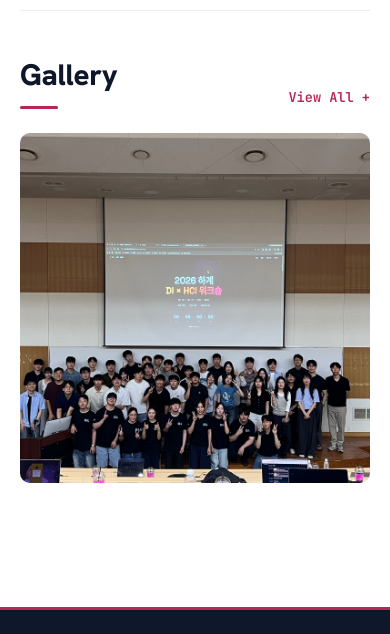
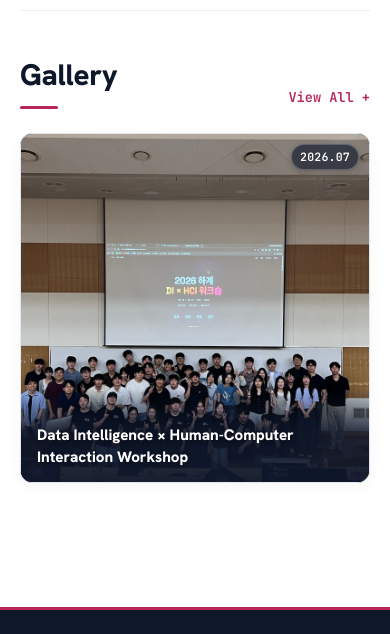
Before and after one commit to mywange/cbnu-research-web, a website: page index.html in a window 390 px wide. Shown: the part 2604-3238 px from the top of the page. Drawn offline with nearby package versions, Linux system fonts and the light colour scheme; a web font is replaced by a local one.

Commit message:
fix: resolve gallery image path on index page and style home gallery section

```diff
--- a/js/index-notices.js
+++ b/js/index-notices.js
@@ -78,11 +78,19 @@ function initializeIndexPage() {
         if (galleryData && galleryData.length > 0 && galleryData.some(g => g.thumbnail || g.image)) {
             const validPhotos = galleryData.filter(g => g.thumbnail || g.image);
             const sorted = [...validPhotos].sort((a, b) => (b.id || 0) - (a.id || 0)).slice(0, 3);
-            galleryGrid.innerHTML = sorted.map(g => `
-                <div class="home-gallery-item">
-                    <img src="${g.thumbnail || g.image}" alt="${g.title}" loading="lazy">
-                </div>
-            `).join('');
+            galleryGrid.innerHTML = sorted.map(g => {
+                const rawPath = g.thumbnail || g.image || '';
+                // Resolve path for root index.html (remove leading ../)
+                const cleanImgPath = rawPath.replace(/^\.\.\//, '');
+                return `
+                <a href="community/gallery.html" class="home-gallery-item">
+                    ${g.date ? `<span class="home-gallery-date-badge">${g.date}</span>` : ''}
+                    <img src="${cleanImgPath}" alt="${g.title || 'Lab Photo'}" loading="lazy">
+                    <div class="home-gallery-overlay">
+                        <h4 class="home-gallery-title">${g.title || 'Lab Photo'}</h4>
+                    </div>
+                </a>
+            `}).join('');
         } else {
             galleryGrid.innerHTML = `
                 <div class="gallery-empty-state" style="grid-column: 1 / -1; padding: 40px 24px; text-align: center; background: #f8fafc; border: 1.5px dashed #cbd5e1; border-radius: 12px; color: #64748b;">
--- a/styles.css
+++ b/styles.css
@@ -1622,7 +1622,113 @@ img {
     .post-detail-title { font-size: 1.4rem; }
     .post-detail-body { padding: 24px 20px; font-size: 0.98rem; }
     .notice-attachments { margin: 0 20px 20px; padding: 14px 16px; }
-    .post-detail-footer { padding: 18px 0 0; }
+/* ── Home Page Gallery Showcase ── */
+.home-gallery-grid {
+    display: grid;
+    grid-template-columns: repeat(3, 1fr);
+    gap: 24px;
+}
+
+@media (max-width: 992px) {
+    .home-gallery-grid {
+        grid-template-columns: repeat(2, 1fr);
+        gap: 18px;
+    }
+}
+
+@media (max-width: 640px) {
+    .home-gallery-grid {
+        grid-template-columns: 1fr;
+        gap: 16px;
+    }
+}
+
+.home-gallery-item {
+    border-radius: 12px;
+    overflow: hidden;
+    background: #0F172A;
+    border: 1px solid var(--border-color);
+    position: relative;
+    cursor: pointer;
+    aspect-ratio: 1 / 1;
+    box-shadow: 0 4px 16px rgba(0, 0, 0, 0.04);
+    transition: transform 0.3s cubic-bezier(0.16, 1, 0.3, 1), box-shadow 0.3s ease, border-color 0.3s ease;
+    text-decoration: none;
+    display: block;
+}
+
+.home-gallery-item:hover {
+    transform: translateY(-5px);
+    box-shadow: 0 14px 28px rgba(15, 23, 42, 0.14);
+    border-color: var(--primary-color);
+}
+
+.home-gallery-item img {
+    width: 100%;
+    height: 100%;
+    object-fit: cover;
+    display: block;
+    transition: transform 0.45s cubic-bezier(0.16, 1, 0.3, 1);
+}
+
+.home-gallery-item:hover img {
+    transform: scale(1.06);
+}
+
+.home-gallery-date-badge {
+    position: absolute;
+    top: 10px;
+    right: 10px;
+    z-index: 3;
+    background: rgba(15, 23, 42, 0.65);
+    backdrop-filter: blur(6px);
+    -webkit-backdrop-filter: blur(6px);
+    color: #FFFFFF;
+    font-family: var(--font-mono);
+    font-size: 0.72rem;
+    font-weight: 600;
+    padding: 3px 8px;
+    border-radius: 999px;
+    border: 1px solid rgba(255, 255, 255, 0.2);
+    box-shadow: 0 2px 6px rgba(0, 0, 0, 0.2);
+    letter-spacing: 0.02em;
+}
+
+.home-gallery-overlay {
+    position: absolute;
+    bottom: 0;
+    left: 0;
+    right: 0;
+    z-index: 2;
+    padding: 36px 16px 14px;
+    background: linear-gradient(180deg, rgba(15, 23, 42, 0) 0%, rgba(15, 23, 42, 0.82) 45%, rgba(15, 23, 42, 0.96) 100%);
+    color: #FFFFFF;
+    opacity: 0;
+    transform: translateY(8px);
+    transition: opacity 0.3s ease, transform 0.3s cubic-bezier(0.16, 1, 0.3, 1);
+}
+
+.home-gallery-item:hover .home-gallery-overlay {
+    opacity: 1;
+    transform: translateY(0);
+}
+
+@media (hover: none) {
+    .home-gallery-overlay {
+        opacity: 1;
+        transform: translateY(0);
+    }
+}
+
+.home-gallery-title {
+    font-family: var(--font-headline);
+    font-size: 0.95rem;
+    font-weight: 750;
+    color: #FFFFFF;
+    line-height: 1.4;
+    margin: 0;
+    word-break: keep-all;
+    text-shadow: 0 2px 4px rgba(0, 0, 0, 0.4);
 }
 
 /* ── Home Page Showcase ── */
```
Also changed, not shown: community/gallery.html (+12 -5 lines).
